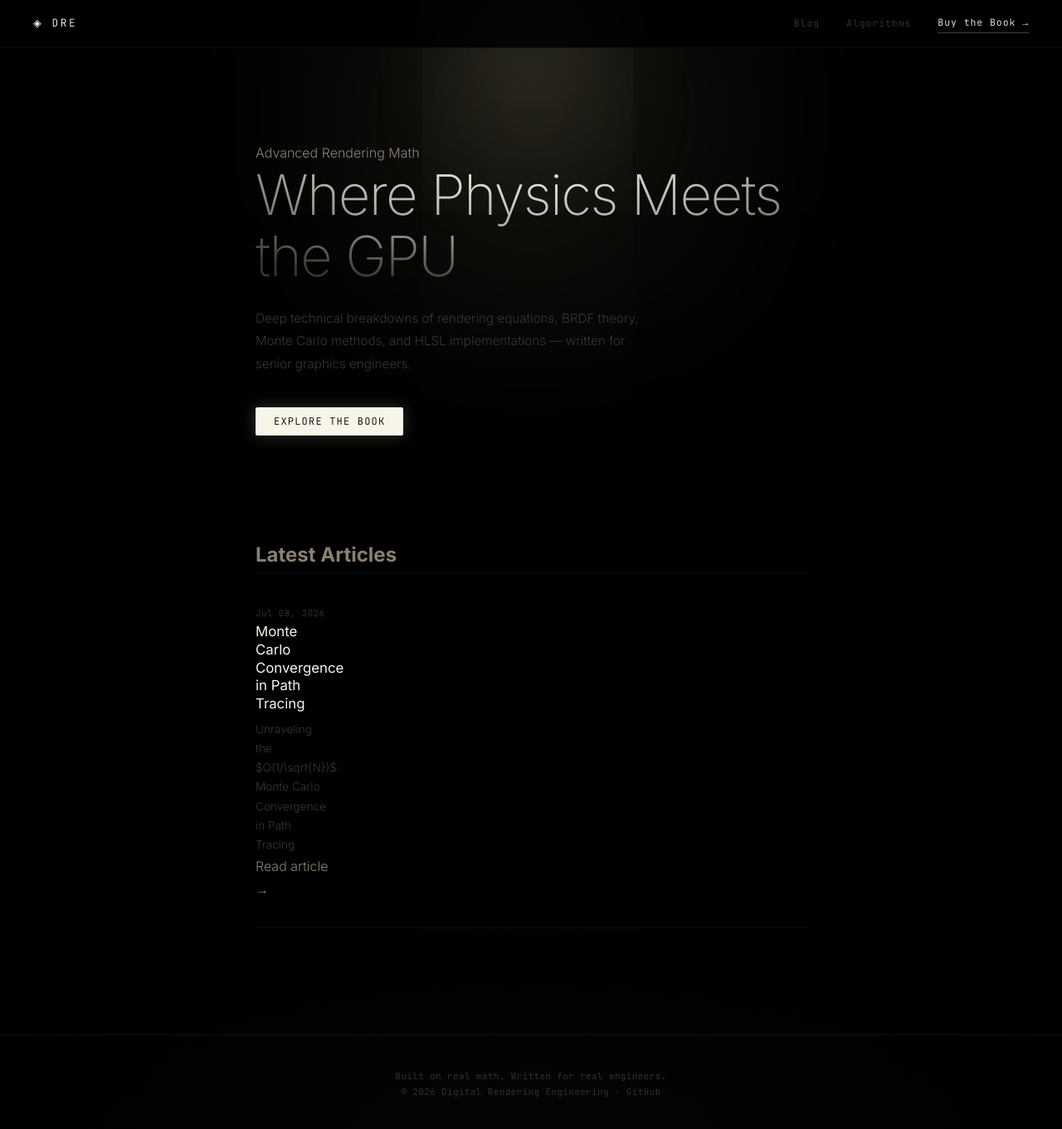
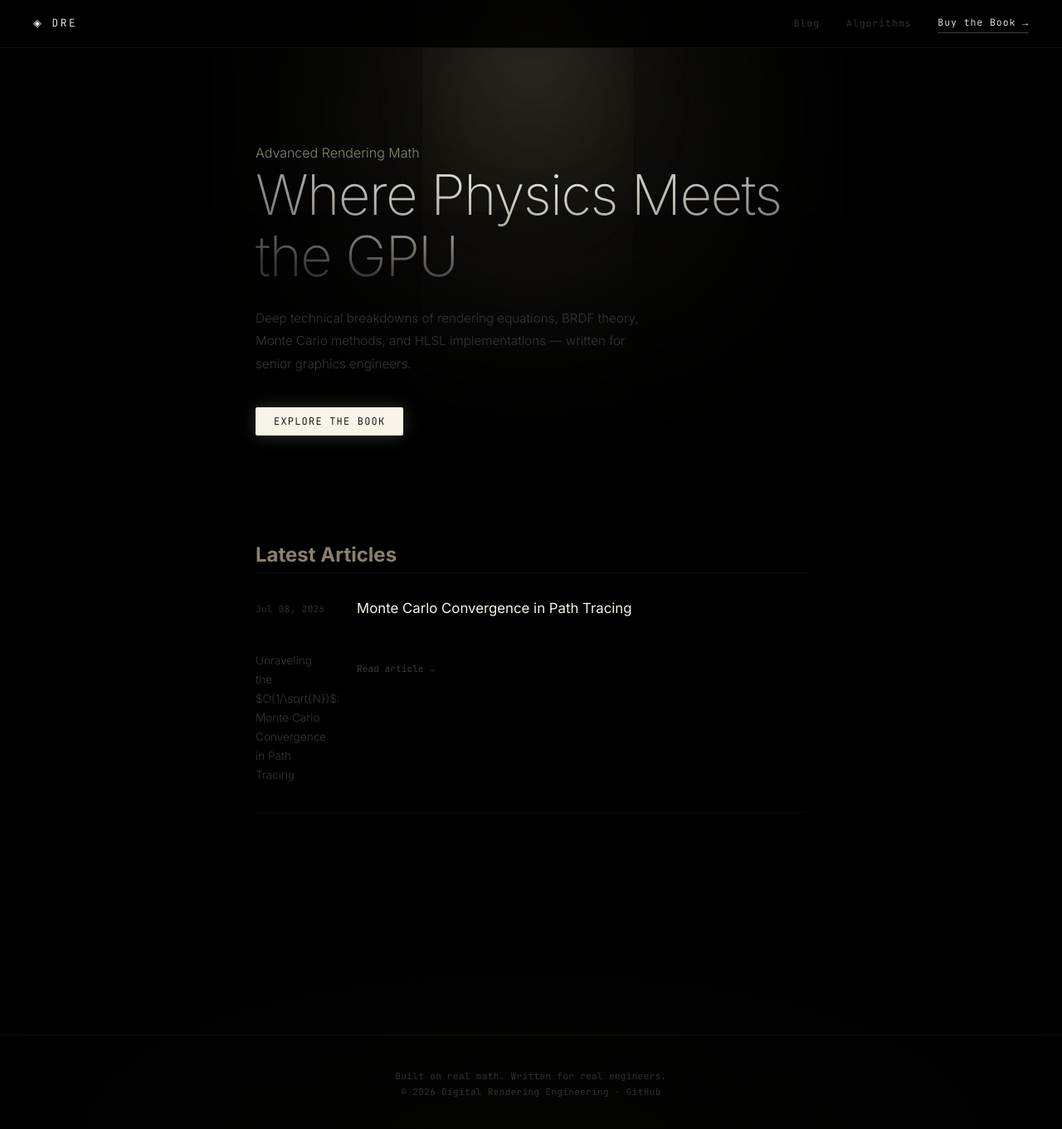
Before and after one commit to OpticsOptimization/blog, a Jekyll site: the page built from index.html, in a window 1280 px wide and 1366 px high. Shown: the top 1361 px of the window at 83% size. Built offline with Jekyll 4.4.1, drawn with Linux system fonts in a browser that asks for light colours; nearby versions of some CDN libraries.

Commit message:
Fix index.html grid layout

```diff
--- a/index.html
+++ b/index.html
@@ -14,12 +14,10 @@ title: "Digital Rendering Engineering · Tech Blog"
   <div class="posts-grid">
     {% for post in site.posts %}
     <a href="{{ post.url | relative_url }}" class="post-card">
-      <div class="card-inner">
-        <time class="card-date">{{ post.date | date: "%b %d, %Y" }}</time>
+              <div class="card-date">{{ post.date | date: "%b %d, %Y" }}</div>
         <h3 class="card-title">{{ post.title }}</h3>
         <p class="card-excerpt">{{ post.excerpt | strip_html | truncate: 140 }}</p>
-        <span class="card-link">Read article →</span>
-      </div>
+        <span class="card-arrow">Read article →</span>
     </a>
     {% endfor %}
   </div>
```
